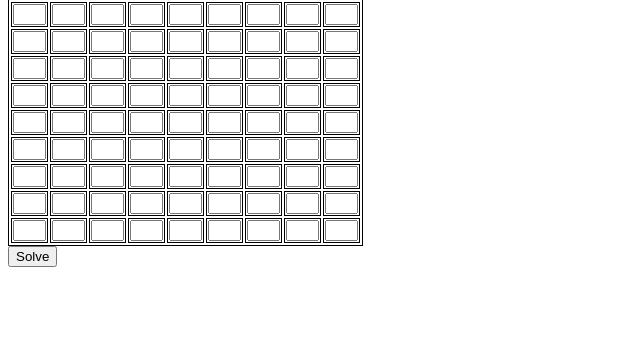
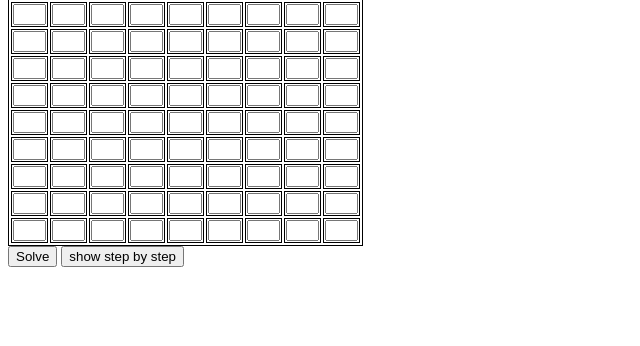
Before and after one commit to weiwenhuang/sudoku_solution, a Flask app: page / in a window 1280 px wide. Shown: the part 101-447 px from the top of the page, without its empty margins (0-640 px from the left). Run offline with Flask 3, Linux system fonts and the light colour scheme; some libraries are stand-ins or nearby versions.

Commit message:
final edition

```diff
--- a/app.py
+++ b/app.py
@@ -204,10 +204,8 @@ def submit():
         ['C81',0],['C82',0],['C83',2],['C84',8],['C85',0],['C86',0],['C87',0],['C88',0],['C89',6],
         ['C91',0],['C92',5],['C93',0],['C94',9],['C95',0],['C96',0],['C97',0],['C98',0],['C99',0]]
 
-    solution = solver.run(testpuzzle)#if wanna do a test can change it to testpuzzle
-
+    solution = solver.run(sudokuinput)#if wanna do a test can change it to testpuzzle
     return {'message':solution}
-
 
 #run ar port 8080
 app.run(port=8080)
--- a/templates/index1.html
+++ b/templates/index1.html
@@ -1,5 +1,4 @@
 <html>
-    <!--引入jQuery包用于使用ajax-->
     <script type="text/javascript" src="http://apps.bdimg.com/libs/jquery/2.1.4/jquery.min.js"></script>
 
     <header>
@@ -7,7 +6,7 @@
     <p>Posted by Weiwen Huang</p>
 
     </header>
-    <table style="border: 1px #000000 solid">
+    <table style="border: 1px #000000 solid" id="mytable">
         <tbody>
             <tr>
                 <td style="border: 1px #000000 solid"><input type ="text" size="1" id="C11" name="C11"></td>
@@ -111,14 +110,14 @@
         </tbody>
     </table>
 
-    <!--创建button按钮，点击则激发submit()事件-->
     <button onclick="submit();">Solve</button>
+    <button onclick="show();">show step by step</button>
     <script>
-        /*在这里编写submit()事件*/
+
         function submit() {
             $.ajax({
-                url: "submit", /*数据提交到submit处*/
-                type: "POST",  /*采用POST方法提交*/
+                url: "submit",
+                type: "POST",
                 data: {
                 "C11": $("#C11").val(),"C12":$("#C12").val(),"C13":$("#C13").val(),"C14":$("#C14").val(),"C15":$("#C15").val(),"C16":$("#C16").val(),"C17":$("#C17").val(),"C18":$("#C18").val(),"C19":$("#C19").val(),
                 "C21": $("#C21").val(),"C22":$("#C22").val(),"C23":$("#C23").val(),"C24":$("#C24").val(),"C25":$("#C25").val(),"C26":$("#C26").val(),"C27":$("#C27").val(),"C28":$("#C28").val(),"C29":$("#C29").val(),
@@ -129,8 +128,10 @@
                 "C71": $("#C71").val(),"C72":$("#C72").val(),"C73":$("#C73").val(),"C74":$("#C74").val(),"C75":$("#C75").val(),"C76":$("#C76").val(),"C77":$("#C77").val(),"C78":$("#C78").val(),"C79":$("#C79").val(),
                 "C81": $("#C81").val(),"C82":$("#C82").val(),"C83":$("#C83").val(),"C84":$("#C84").val(),"C85":$("#C85").val(),"C86":$("#C86").val(),"C87":$("#C87").val(),"C88":$("#C88").val(),"C89":$("#C89").val(),
                 "C91": $("#C91").val(),"C92":$("#C92").val(),"C93":$("#C93").val(),"C94":$("#C94").val(),"C95":$("#C95").val(),"C96":$("#C96").val(),"C97":$("#C97").val(),"C98":$("#C98").val(),"C99":$("#C99").val()},  /*提交的数据（json格式），从输入框中获取*/
-                /*result为后端函数返回的json*/
-                success: function (result) {
+
+                success: function (result) {// get data from backend  result.message is a json, show how the board change step by step
+                    res = JSON.parse(JSON.stringify(result.message))
+                    end = res.length;
                     for (var index in result.message) {
                         for(var val in result.message[index]){
                             document.getElementById(val).value= result.message[index][val];
@@ -140,7 +141,21 @@
             });
         }
 
+        var count = 0;
+        function refresh() {// for show step by sety
+            if (count > end ){
+                clearInterval(fader);
+            }
+            for (var i in res[count]){
+                document.getElementById(i).value= res[count][i];
+            }
+            count = count+1;
+        }
 
+        function show(){//this make stepby step work
+            count = 0;
+            var fader = setInterval(function(){refresh()},200); //youcasn change speed here
+        }
+    </script>
 
-    </script>
 </html>
```
Also changed, not shown: main.py (+5 -5 lines), readme.txt (added).
